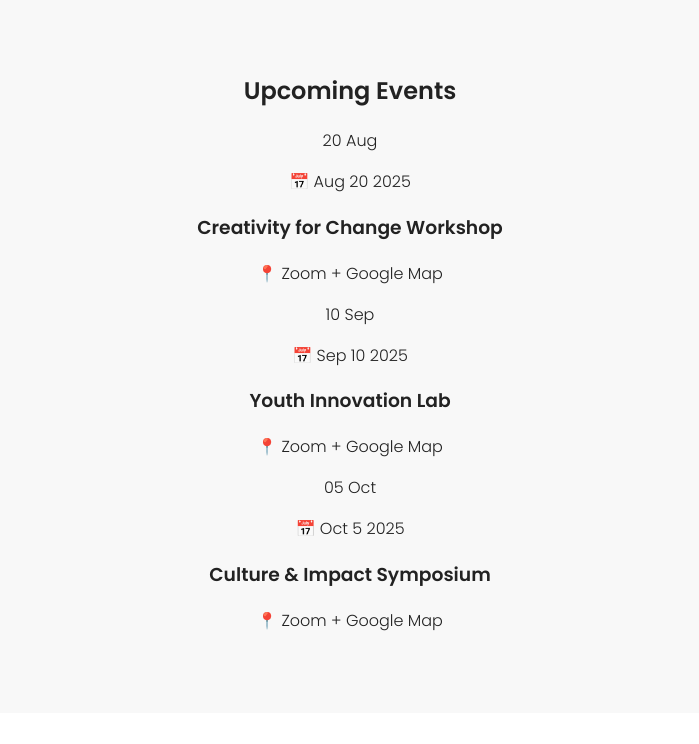
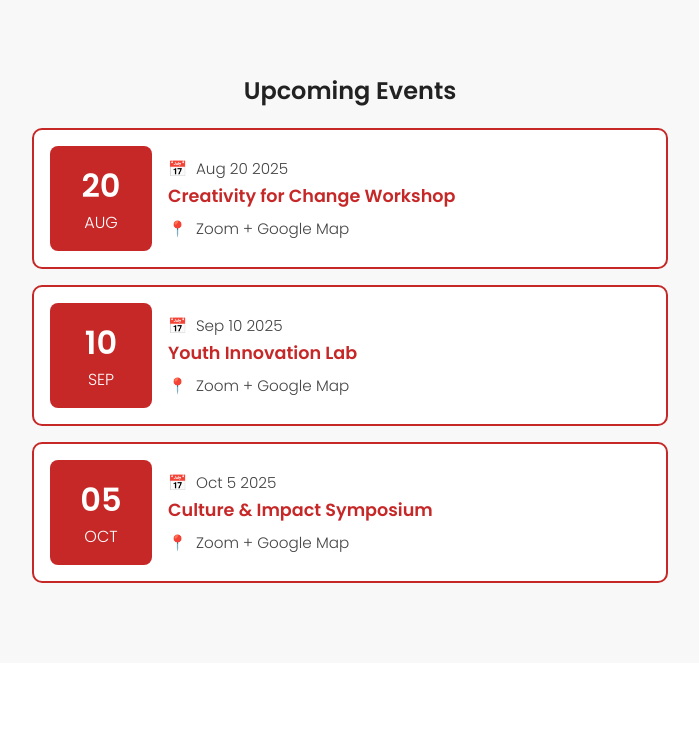
Before and after one commit to akpabioemah68/derm, a plain HTML site: page index.html in a window 1280 px wide. Shown: the part 1400-2144 px from the top of the page, without its empty margins (290-989 px from the left). Drawn offline with Linux system fonts and the light colour scheme.

Commit message:
Update index.html

```diff
--- a/index.html
+++ b/index.html
@@ -183,6 +183,59 @@
         font-size: 2rem;
       }
     }
+
+    .event-card {
+  display: flex;
+  align-items: center;
+  border: 2px solid var(--accent);
+  border-radius: 10px;
+  padding: 1rem;
+  margin: 1rem auto;
+  max-width: 600px;
+  background: #fff;
+}
+
+.event-date {
+  background: var(--accent);
+  color: white;
+  padding: 1rem;
+  text-align: center;
+  border-radius: 8px;
+  margin-right: 1rem;
+  min-width: 70px;
+}
+
+.event-date .day {
+  font-size: 2rem;
+  font-weight: bold;
+  display: block;
+}
+
+.event-date .month {
+  font-size: 1rem;
+  text-transform: uppercase;
+}
+
+.event-details {
+  text-align: left;
+  color: #444;
+}
+
+.event-details h3 {
+  margin: 0.2rem 0 0.5rem;
+  color: var(--accent);
+  font-size: 1.1rem;
+}
+
+.event-details p {
+  margin: 0.2rem 0;
+  font-size: 0.95rem;
+}
+
+.icon {
+  margin-right: 0.3rem;
+}
+
   </style>
 </head>
 <body>
```
